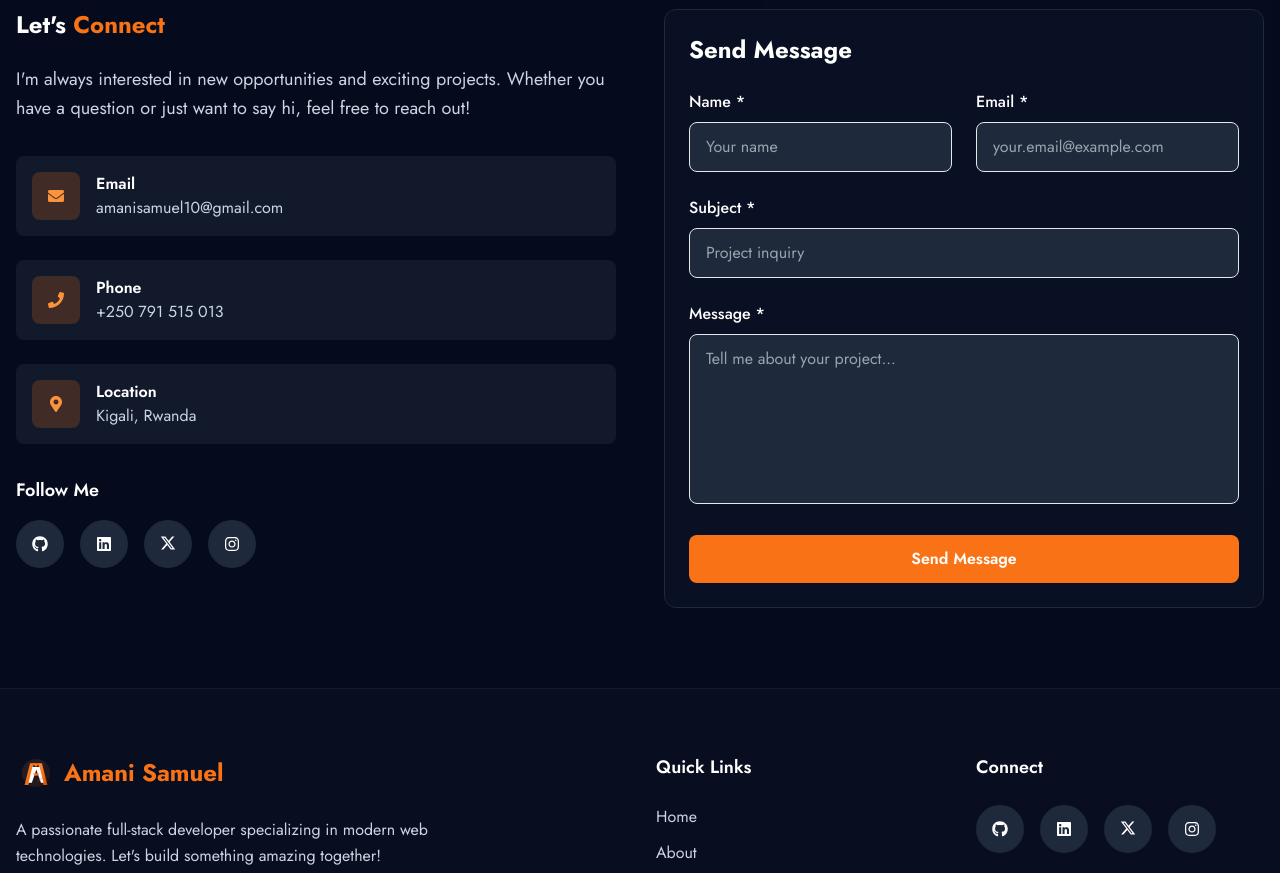
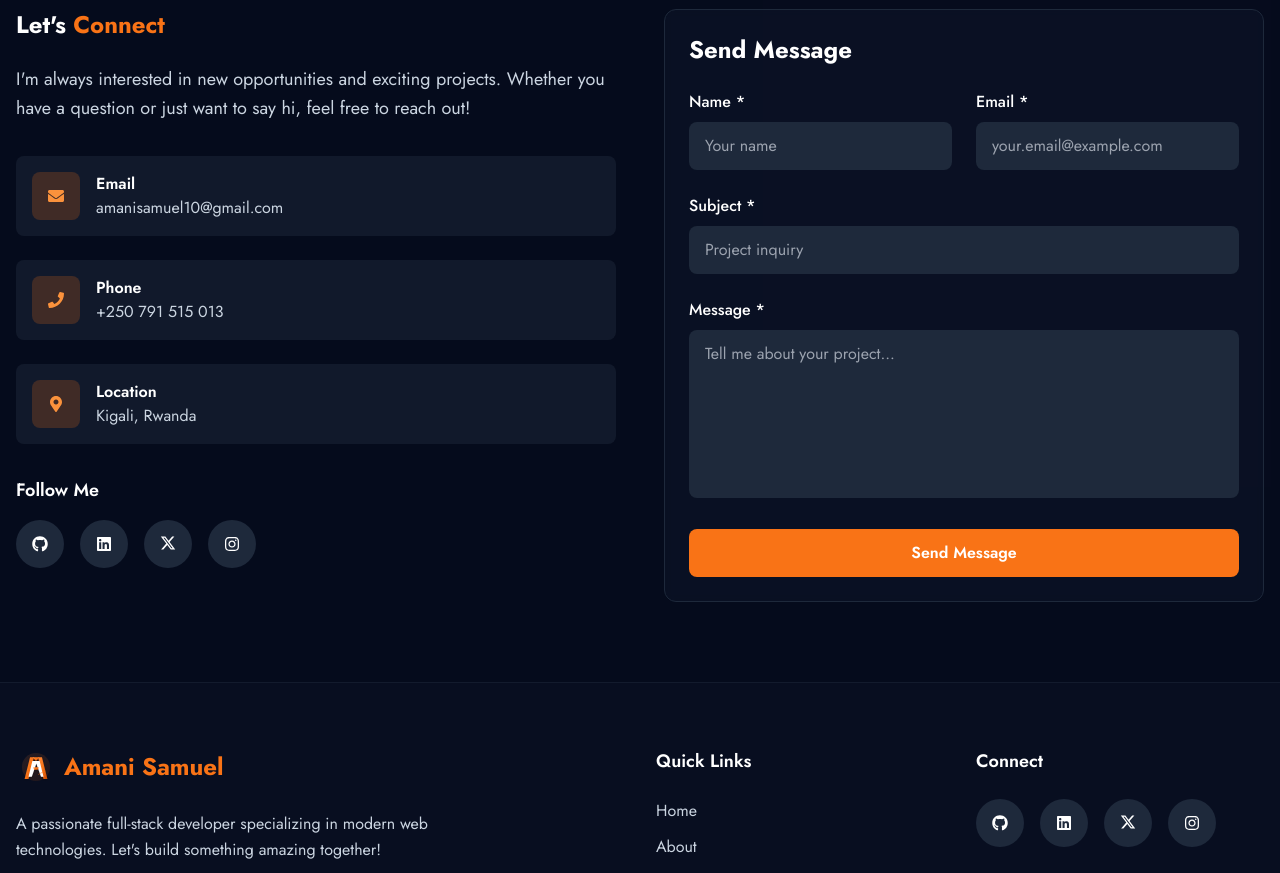
Before and after one commit to Amani-Ishimwe/Portofolio_site, a React (Vite) app: page / in a window 1280 px wide. Shown: the part 6880-7753 px from the top of the page. Built offline with nearby package versions, Linux system fonts and the light colour scheme.

Commit message:
contact form update

```diff
--- a/src/components/Contact.jsx
+++ b/src/components/Contact.jsx
@@ -133,26 +133,26 @@ const Contact = () => {
             <div className="grid md:grid-cols-2 gap-6">
               <div>
                 <label htmlFor="name" className="block text-white font-medium mb-2">Name *</label>
-                <input type="text" id="name" name="name" value={formData.name} onChange={handleChange} placeholder="Your name" className="w-full px-4 py-3 bg-dark-800 border rounded-lg focus:outline-none focus:ring-2 transition-all duration-300" />
+                <input type="text" id="name" name="name" value={formData.name} onChange={handleChange} placeholder="Your name" className="w-full px-4 py-3 bg-dark-800  rounded-lg focus:outline-none focus:ring-2 transition-all duration-300" />
                 {errors.name && <p className="text-red-400 text-sm mt-1">{errors.name}</p>}
               </div>
 
               <div>
                 <label htmlFor="email" className="block text-white font-medium mb-2">Email *</label>
-                <input type="email" id="email" name="email" value={formData.email} onChange={handleChange} placeholder="your.email@example.com" className="w-full px-4 py-3 bg-dark-800 border rounded-lg focus:outline-none focus:ring-2 transition-all duration-300" />
+                <input type="email" id="email" name="email" value={formData.email} onChange={handleChange} placeholder="your.email@example.com" className="w-full px-4 py-3 bg-dark-800  rounded-lg focus:outline-none focus:ring-2 transition-all duration-300" />
                 {errors.email && <p className="text-red-400 text-sm mt-1">{errors.email}</p>}
               </div>
             </div>
 
             <div>
               <label htmlFor="subject" className="block text-white font-medium mb-2">Subject *</label>
-              <input type="text" id="subject" name="subject" value={formData.subject} onChange={handleChange} placeholder="Project inquiry" className="w-full px-4 py-3 bg-dark-800 border rounded-lg focus:outline-none focus:ring-2 transition-all duration-300" />
+              <input type="text" id="subject" name="subject" value={formData.subject} onChange={handleChange} placeholder="Project inquiry" className="w-full px-4 py-3 bg-dark-800  rounded-lg focus:outline-none focus:ring-2 transition-all duration-300" />
               {errors.subject && <p className="text-red-400 text-sm mt-1">{errors.subject}</p>}
             </div>
 
             <div>
               <label htmlFor="message" className="block text-white font-medium mb-2">Message *</label>
-              <textarea id="message" name="message" value={formData.message} onChange={handleChange} rows={6} placeholder="Tell me about your project..." className="w-full px-4 py-3 bg-dark-800 border rounded-lg focus:outline-none focus:ring-2 transition-all duration-300 resize-none" />
+              <textarea id="message" name="message" value={formData.message} onChange={handleChange} rows={6} placeholder="Tell me about your project..." className="w-full px-4 py-3 bg-dark-800 rounded-lg focus:outline-none focus:ring-2 transition-all duration-300 resize-none" />
               {errors.message && <p className="text-red-400 text-sm mt-1">{errors.message}</p>}
             </div>
 
```
